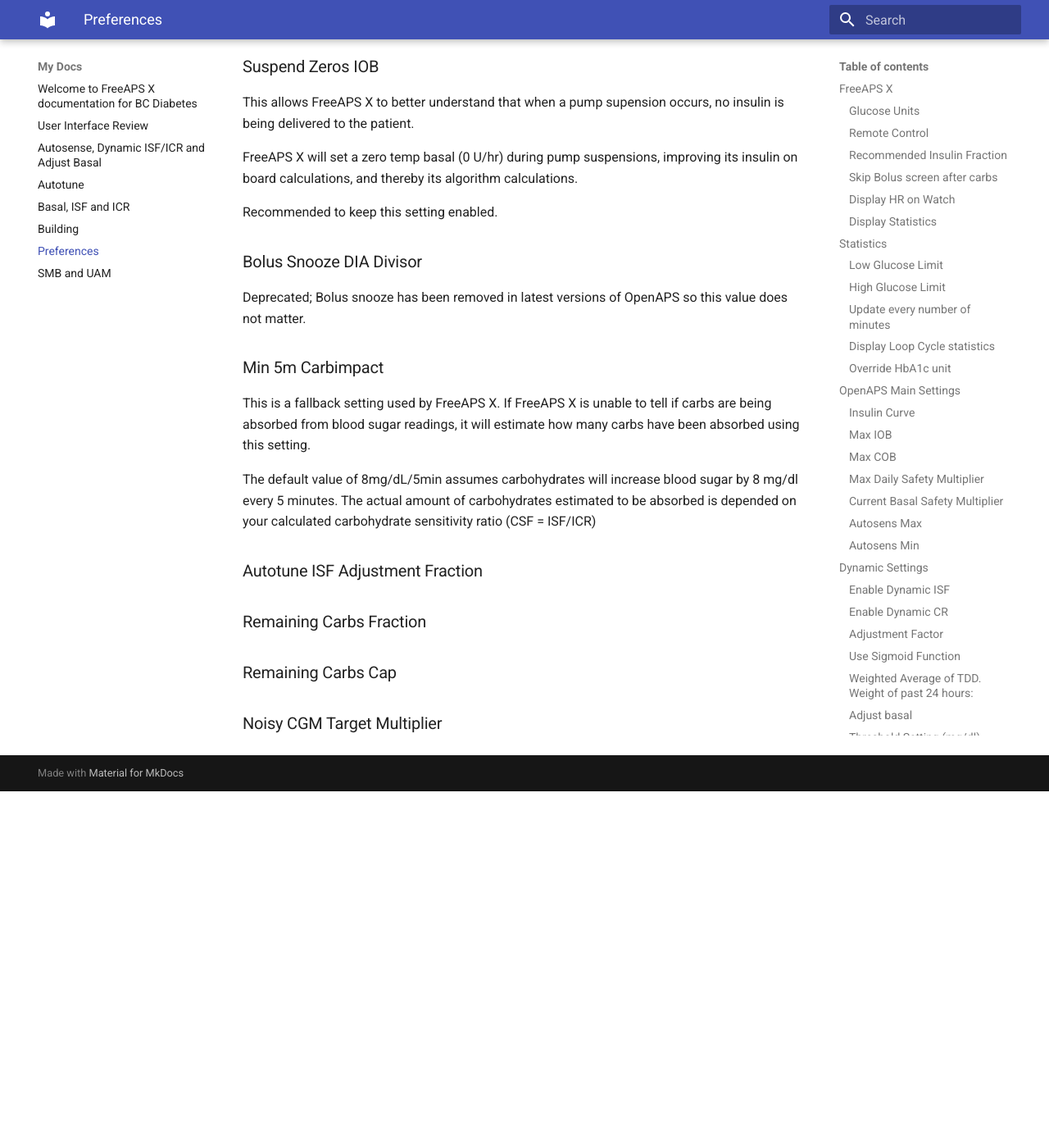
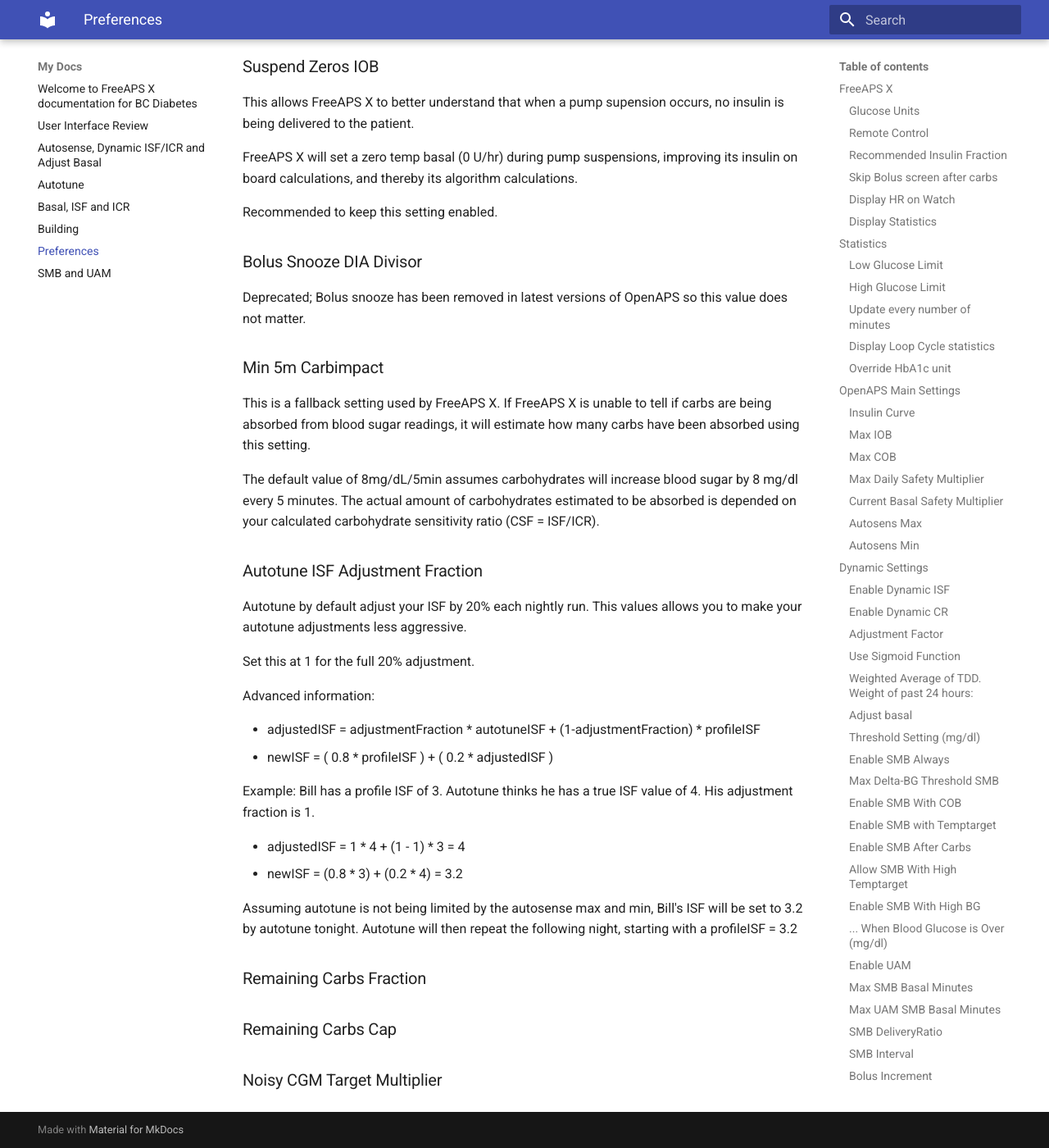
Before and after one commit to adamakeo/faxDocument, an MkDocs documentation site: the page built from docs/preferences.md, in a window 1280 px wide and 1400 px high, scrolled down 14819 px. Shown: the whole window at 82% size. Built offline with MkDocs 1.6.1 and Material for MkDocs 9.7.7, drawn with Linux system fonts in a browser that asks for light colours; before the commit the page ends 15784 px from its top, so only the background shows below that.

Commit message:
Update preferences.md

```diff
--- a/docs/preferences.md
+++ b/docs/preferences.md
@@ -393,11 +393,27 @@
 ### Min 5m Carbimpact
 This is a fallback setting used by FreeAPS X. If FreeAPS X is unable to tell if carbs are being absorbed from blood sugar readings, it will estimate how many carbs have been absorbed using this setting.
 
-The default value of 8mg/dL/5min assumes carbohydrates will increase blood sugar by 8 mg/dl every 5 minutes. The actual amount of carbohydrates estimated to be absorbed is depended on your calculated carbohydrate sensitivity ratio (CSF = ISF/ICR)
+The default value of 8mg/dL/5min assumes carbohydrates will increase blood sugar by 8 mg/dl every 5 minutes. The actual amount of carbohydrates estimated to be absorbed is depended on your calculated carbohydrate sensitivity ratio (CSF = ISF/ICR).
 
 ### Autotune ISF Adjustment Fraction
+Autotune by default adjust your ISF by 20% each nightly run. This values allows you to make your autotune adjustments less aggressive.
+
+Set this at 1 for the full 20% adjustment.
+
+Advanced information:
+
+-  adjustedISF = adjustmentFraction * autotuneISF + (1-adjustmentFraction) * profileISF
+- newISF = ( 0.8 * profileISF ) + ( 0.2 * adjustedISF )
+
+Example: Bill has a profile ISF of 3. Autotune thinks he has a true ISF value of 4. His adjustment fraction is 1.
+
+- adjustedISF = 1 * 4 + (1 - 1) * 3 = 4
+- newISF = (0.8 * 3) + (0.2 * 4) = 3.2
+
+Assuming autotune is not being limited by the autosense max and min, Bill's ISF will be set to 3.2 by autotune tonight. Autotune will then repeat the following night, starting with a profileISF = 3.2
 
 ### Remaining Carbs Fraction
+
 
 ### Remaining Carbs Cap
 
```
